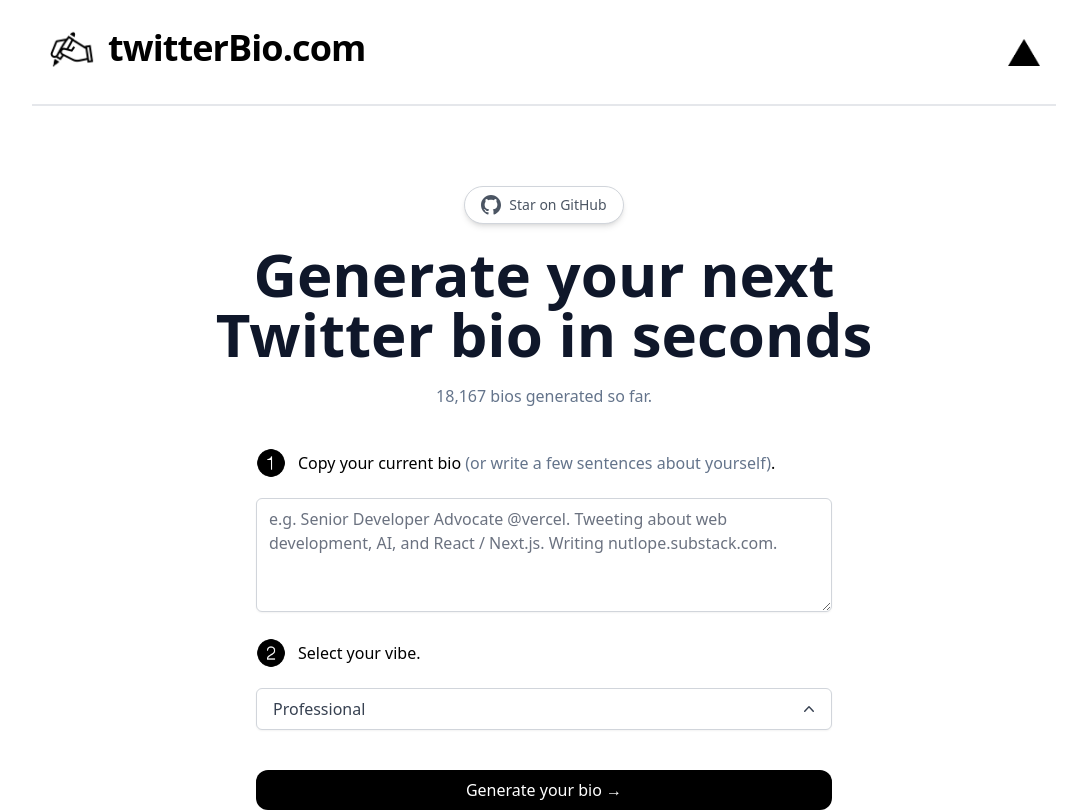
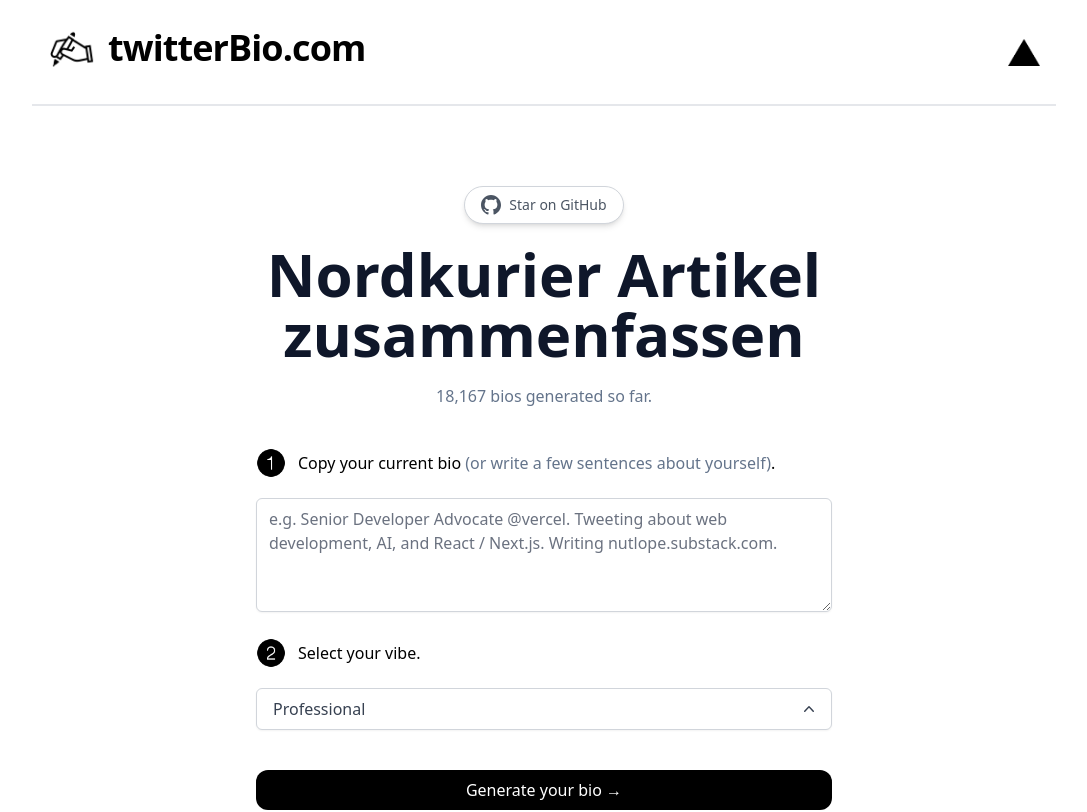
Before and after one commit to MaxBrych/nk-ai-chat, a Next.js app: page / in a window 1280 px wide. Shown: the top 812 px of the page, without its empty margins (96-1183 px from the left). Built offline with nearby package versions, Linux system fonts and the light colour scheme.

Commit message:
zusammenfassen

```diff
--- a/pages/index.tsx
+++ b/pages/index.tsx
@@ -21,7 +21,7 @@ const Home: NextPage = () => {
 
   const prompt =
     vibe === "Funny"
-      ? `Explain the following code to me: ${bio}${
+      ? `Erstelle eine Zusammenfassung für den folgenden Text: ${bio}${
           bio.slice(-1) === "." ? "" : "."
         }`
       : `Erstelle 2 ${vibe} Twitter-Bios ohne Hashtags und mit klarer Kennzeichnung "1." und "2.". Vergewissern Sie sich, dass jede erstellte Biografie mindestens 14 und höchstens 20 Wörter umfasst, und stützen Sie sie auf diesen Kontext: ${bio}${
@@ -86,7 +86,7 @@ const Home: NextPage = () => {
           <p>Star on GitHub</p>
         </a>
         <h1 className="max-w-2xl text-4xl font-bold sm:text-6xl text-slate-900">
-          Generate your next Twitter bio in seconds
+          Nordkurier Artikel zusammenfassen
         </h1>
         <p className="mt-5 text-slate-500">18,167 bios generated so far.</p>
         <div className="w-full max-w-xl">
```
